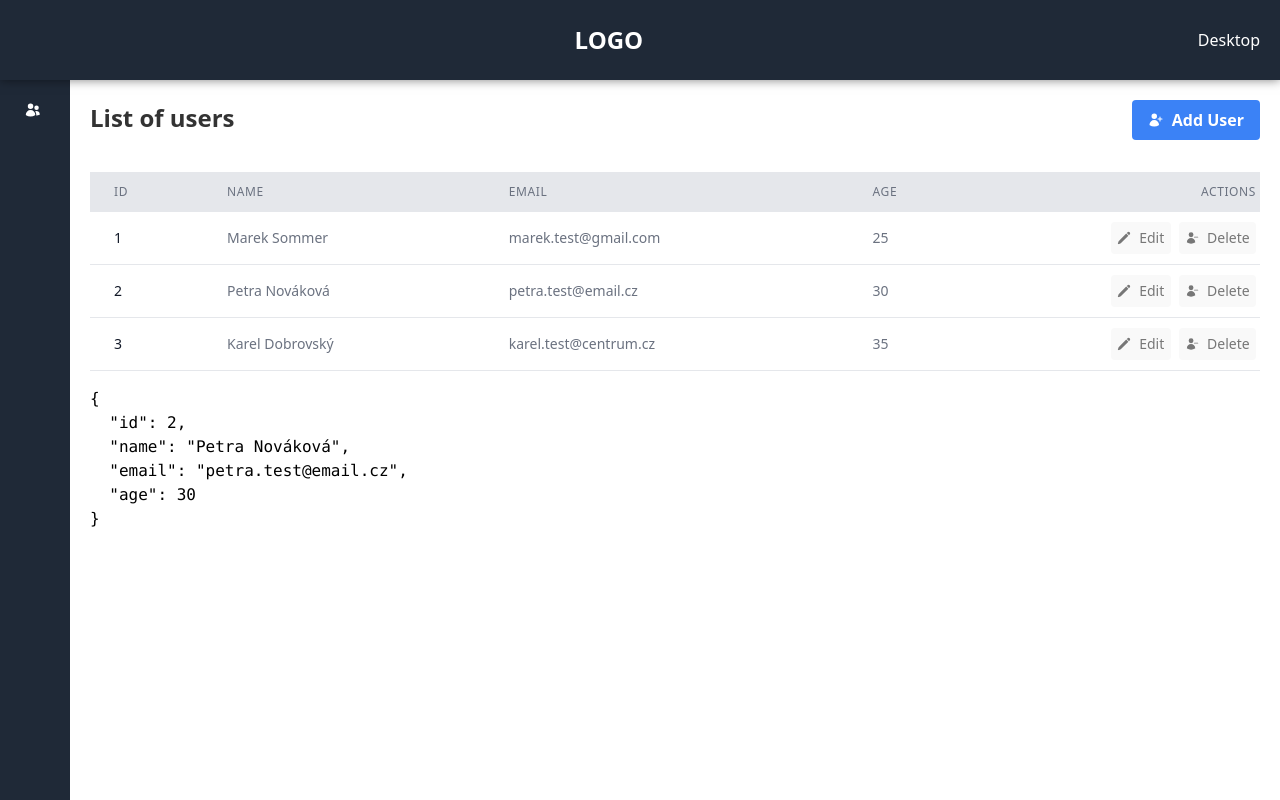
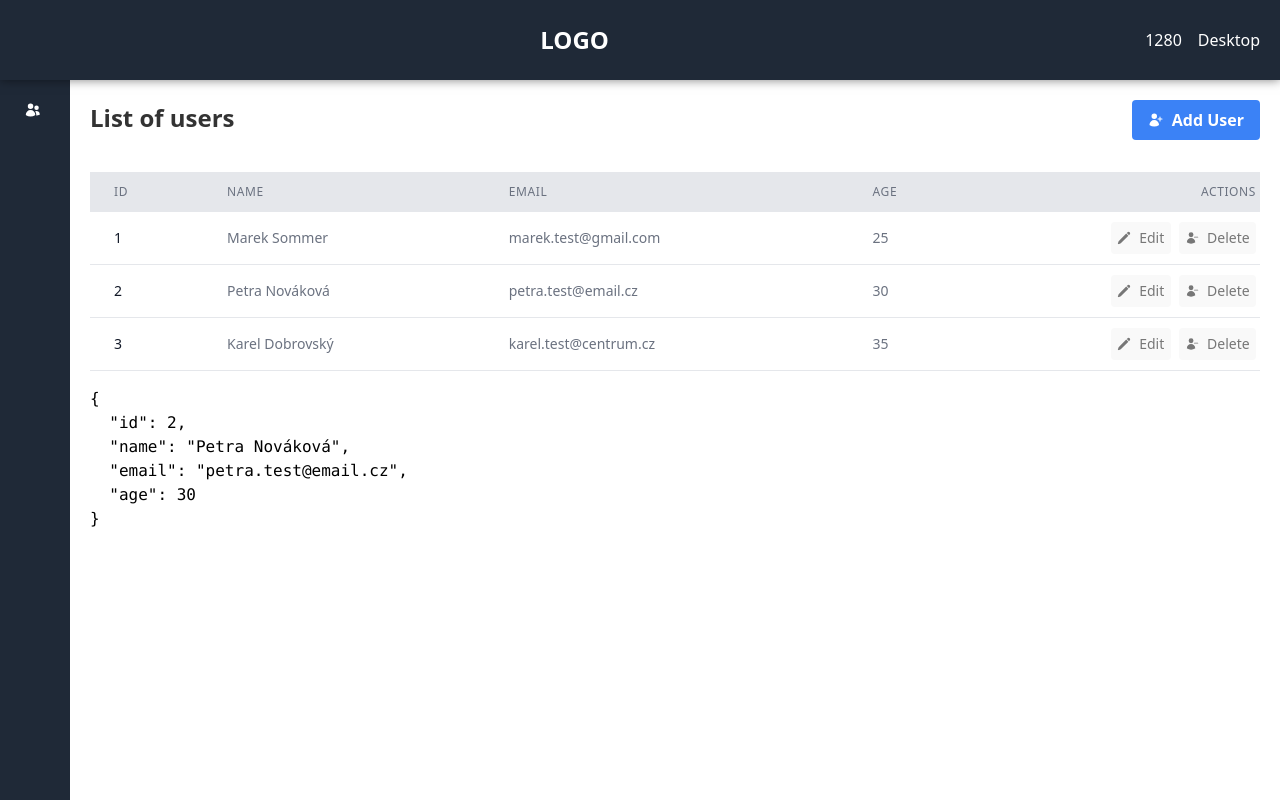
Before and after one commit to Cmanar0/SQ, a Nuxt app: page / in a window 1280 px wide. Built offline with nearby package versions, Linux system fonts and the light colour scheme.

Commit message:
Display screen width

```diff
--- a/layouts/default.vue
+++ b/layouts/default.vue
@@ -7,8 +7,11 @@
           <hamburger class="ham hover:text-gray-300" @click="toggleMenu" />
         </span>
         <a href="#" class="text-white text-2xl font-semibold uppercase hover:text-gray-300">Logo</a>
-        <div v-if="isMobile">Mobile</div>
-        <div v-else>Desktop</div>
+        <div class="flex">
+          <span class="mx-4"> {{ windowWidth }}</span>
+          <div v-if="isMobile">Mobile</div>
+          <div v-else>Desktop</div>
+        </div>
       </header>
     </div>
     <!-- ------------- Navbar end ------------- -->
```
